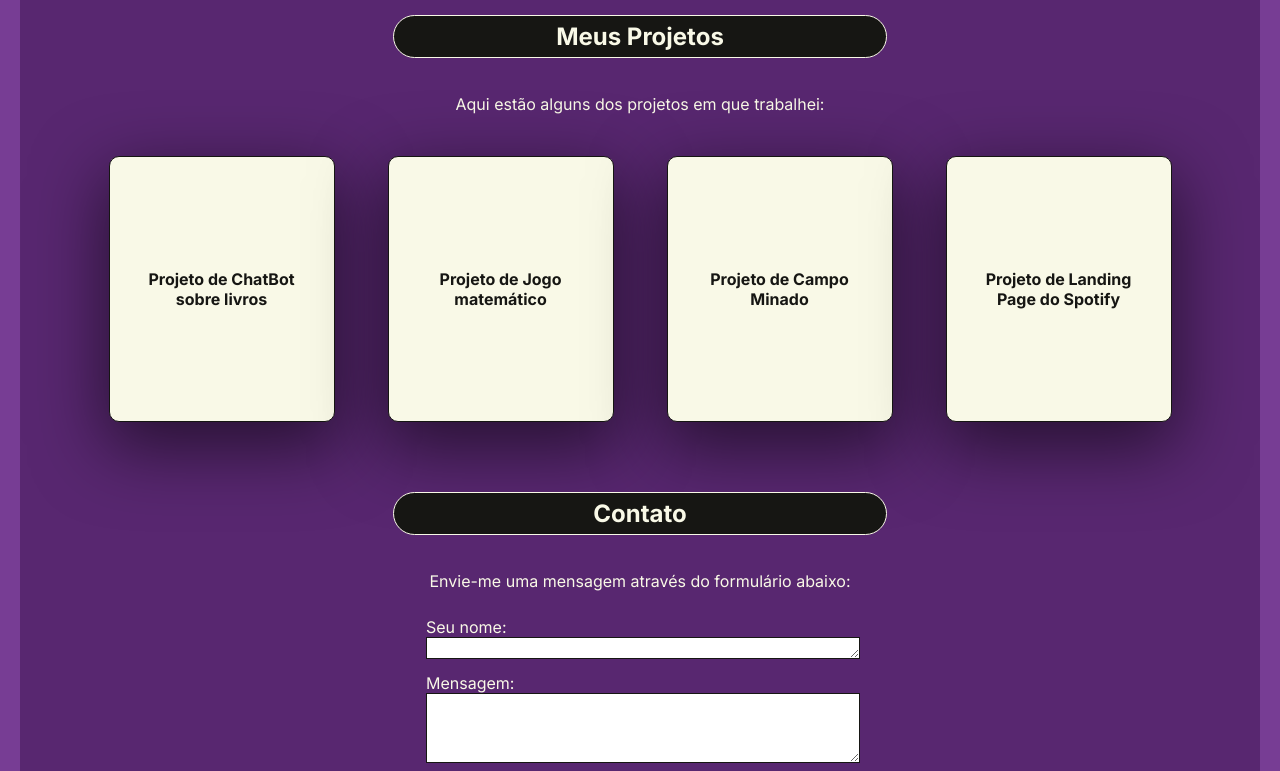
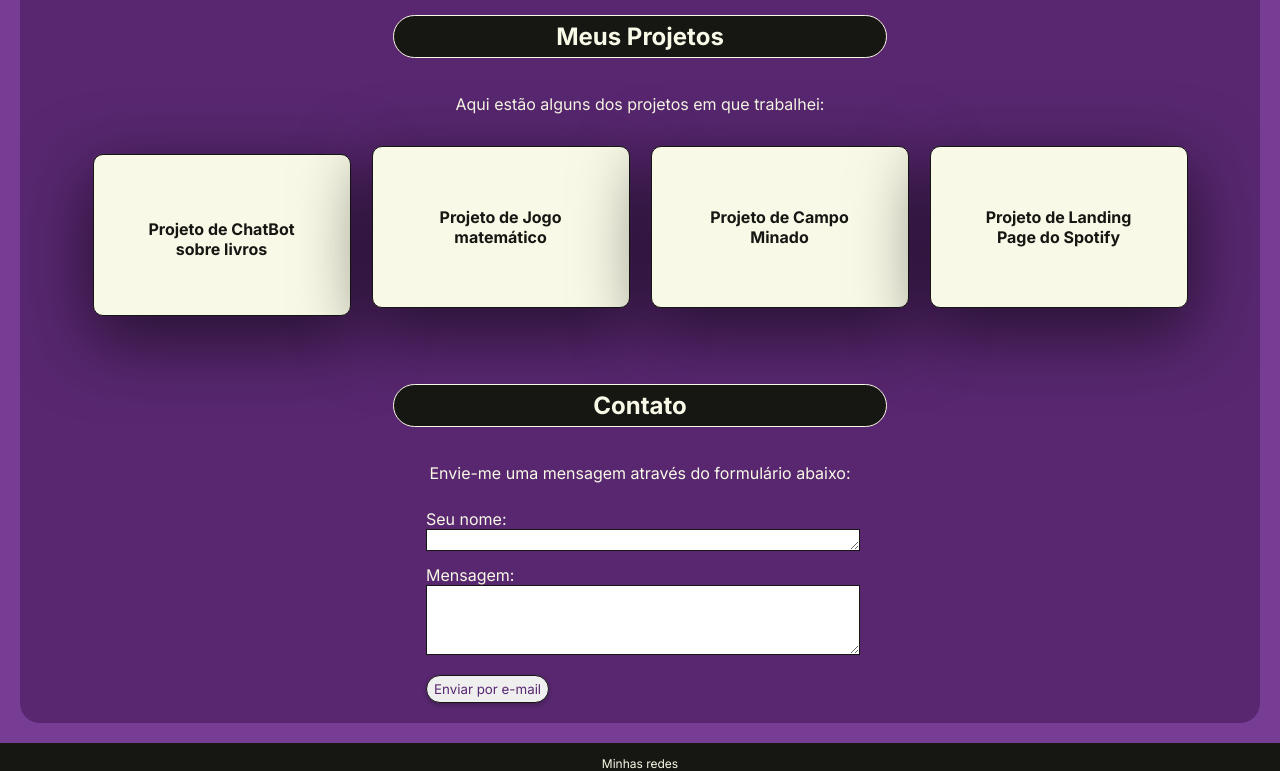
Before and after one commit to Sophia-lsts/sitePortfolio, a plain HTML site: page index.html in a window 1280 px wide. Shown: the part 860-1631 px from the top of the page. Drawn offline with Linux system fonts and the light colour scheme.

Commit message:
primeiro bloco de projetos concluído, aplicar aos outros e tratar da responsividade

```diff
--- a/index.html
+++ b/index.html
@@ -44,18 +44,43 @@
       <h1 class="titulos">Meus Projetos</h1>
       <p>Aqui estão alguns dos projetos em que trabalhei:</p>
       <div class="textos">
+
+        <div class="projeto">
+          <p class="titulosProjetos">
+            Projeto de ChatBot sobre livros
+          </p>
+          <br>
+          <p class="detalhamento">
+            Um projeto iniciante que foi feito durante a Imersão AI, da Alura, nela foi possível que eu desenvolvesse habilidades como melhor estruturação de prompts com Google AI Studio, usando chaves de API e utilização da ferramenta Jupyter Notebook usando linguagem Python para construção do chatbot.
+          </p>
+        </div>
+
+        <div>
         <p class="projeto">
-          Projeto de ChatBot sobre livros <br>
+        Projeto de Jogo matemático
         </p>
-        <p class="projeto">
-        Projeto de Jogo matemático<br>
+        <p class="detalhamento">
+
         </p>
-        <p class="projeto">
+        </div>
+
+        <div>
+          <p class="projeto">
         Projeto de Campo Minado
         </p>
+        <p class="detalhamento">
+
+        </p>
+        </div>
+
+        <div>
         <p class="projeto">
         Projeto de Landing Page do Spotify
         </p>
+        <p class="detalhamento">
+
+        </p>
+        </div>
     </div>
     </section>
 
--- a/styles.css
+++ b/styles.css
@@ -1,4 +1,4 @@
-@keyframes flip-vertical-right-normal {0% { transform: rotateY(0); } 100% { transform: rotateY(180deg);} }
+
 
 * {
   font-family: var(--font-inter);
@@ -45,7 +45,6 @@ h3 {
   grid-template-rows: auto;
   place-items: center;
   width: 90%;
-  padding: 10px;
   margin-bottom: 24px;
 }
 
@@ -54,18 +53,40 @@ h3 {
 }
 
 .projeto {
+  display: grid;
+  place-items: center;
   width: 10rem;
+  height: 4rem;
   color: var(--black);
   font-weight: bold;
-  padding: 7rem 2rem 7rem 2rem;
+  padding: 3rem;
   border: solid 0.05cm var(--black);
   border-radius: 10px;
   background-color: var(--white);
   box-shadow: rgba(0, 0, 0, 0.56) 0px 22px 70px 4px;
+
+  transition: height 0.5s ease;
+}
+
+.titulosProjetos {
+  color: var(--black);
+}
+
+.detalhamento {
+  max-height: 0;
+  overflow: hidden;
+  transition: max-height 0.5s ease;
 }
 
 .projeto:hover {
-  animation: flip-vertical-right-normal 0.4s cubic-bezier(0.455, 0.030, 0.515, 0.955) 1 normal both;
+  height: 20rem;
+}
+
+.projeto:hover .detalhamento {
+  font-size: small;
+  font-weight:normal;
+  max-height: 20rem;
+  color: var(--black);
 }
 
 #minhaFoto {
```
